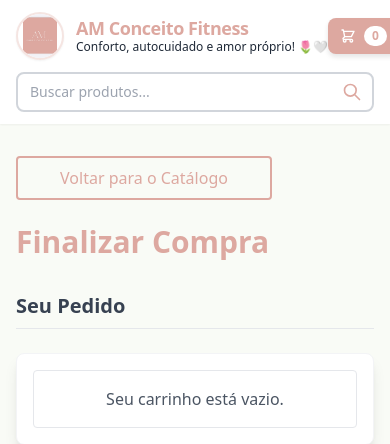
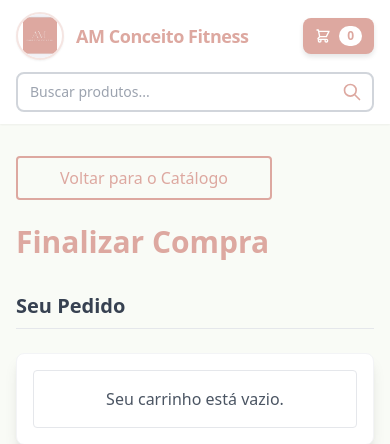
Before and after one commit to cauasousa/am_conceitofitness, a Flask app: page /cart in a window 390 px wide. Shown: the top 444 px of the page. Run offline with Flask 3, Linux system fonts and the light colour scheme; some libraries are stand-ins or nearby versions.

Commit message:
Versão 1.1.3

```diff
--- a/templates/base.html
+++ b/templates/base.html
@@ -137,9 +137,9 @@
     <div class="py-3 flex items-center justify-between">
       <a href="{{ url_for('index') }}" class="flex items-center gap-3 hover:opacity-80 transition flex-shrink-0">
         <img src="{{ url_for('static', filename='images/logo-nova.jpeg') }}" alt="logo" class="h-12 sm:h-14 w-12 sm:w-14 object-contain rounded-full border-2 border-primary-pink/30 shadow-sm flex-shrink-0">
-        <div class=" sm:block">
+        <div class=" ">
           <div class="text-primary-pink text-lg sm:text-xl font-extrabold tracking-tight leading-tight">AM Conceito Fitness</div>
-          <div class="text-muted-gray text-xs font-medium">Conforto, autocuidado e amor próprio! 🌷🤍</div>
+          <div class="text-muted-gray hidden sm:block text-xs font-medium">Conforto, autocuidado e amor próprio! 🌷🤍</div>
         </div>
       </a>
 
```
